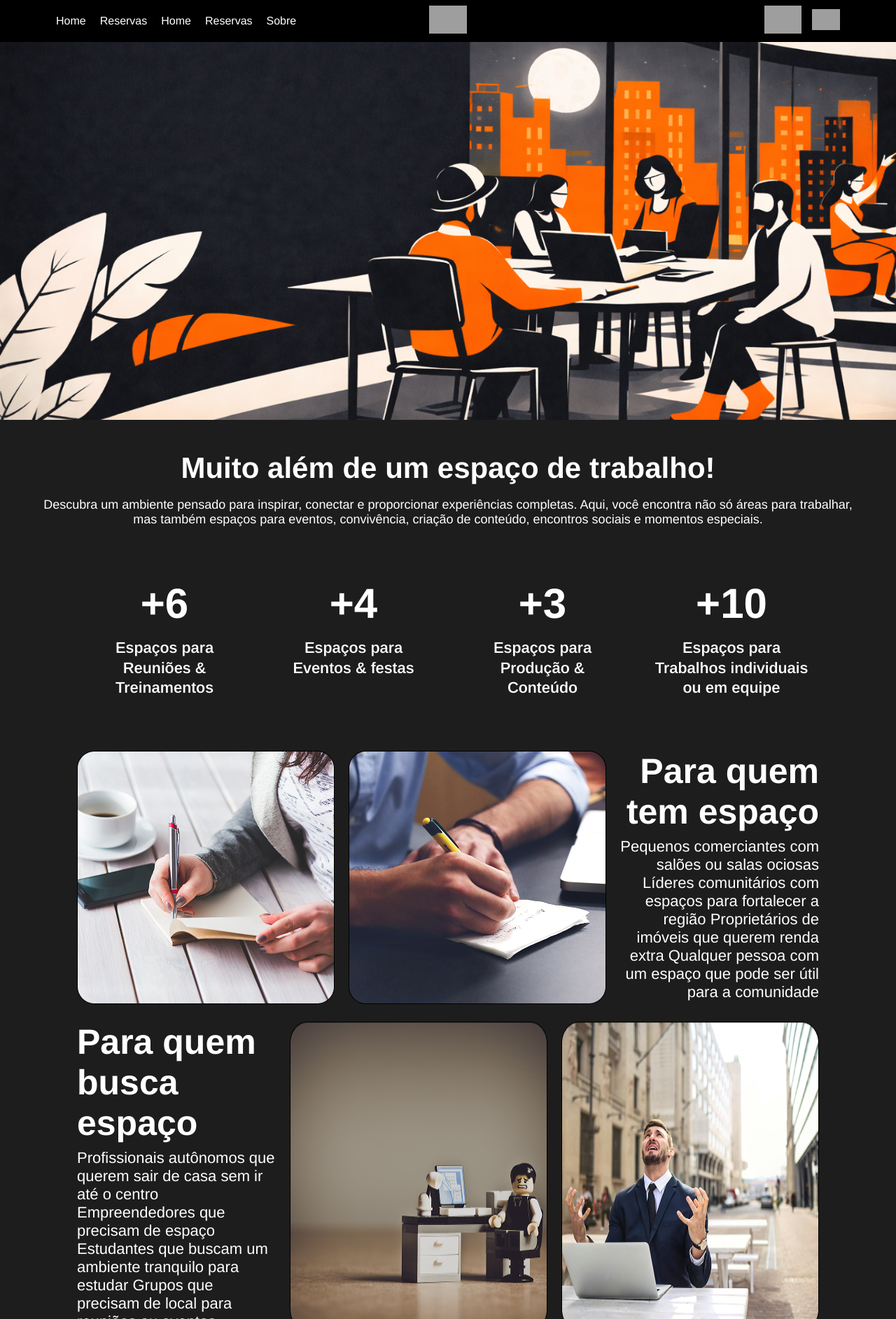
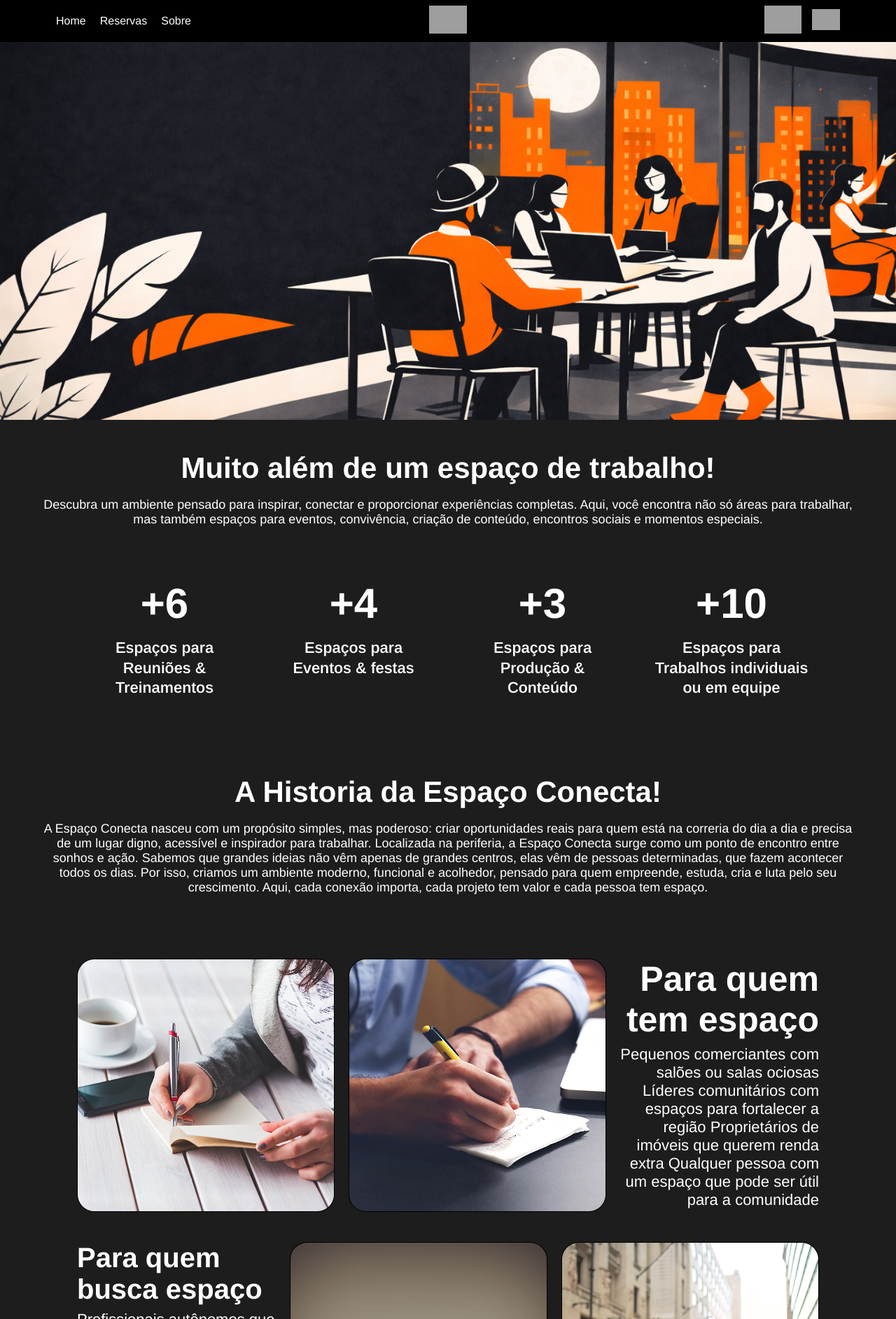
Before and after one commit to PI-SENAC2/Espaco-Conecta, a PHP site: page /sobre.php in a window 1280 px wide. Shown: the top 1885 px of the page at 70% size. Run offline with PHP 8.4, Linux system fonts and the light colour scheme; grey boxes are pictures that could not be loaded.

Commit message:
feat: add section da historia do espaço conecta, arquivo sobre.php.

```diff
--- a/backend/php/includes/navbar.inc.php
+++ b/backend/php/includes/navbar.inc.php
@@ -6,10 +6,6 @@
 
                     <li><a href="./index.php" class="linha">Home</a></li>
                     <li><a href="./reservas.php" class="linha">Reservas</a></li>
-
-                    <li><a href="./INDEX.php" class="linha">Home</a></li>
-                    <li><a href="./reservas.php" class="linha">Reservas</a></li>
-
                     <li><a href="#sobre" class="linha">Sobre</a></li>
                 </ul>
             </div>
--- a/frontend/sobre.php
+++ b/frontend/sobre.php
@@ -53,6 +53,15 @@
 
 </section>
 
+    <section class="if">
+    <div class = "sobre">
+    <h1>A Historia da Espaço Conecta!</h1>
+    <p>A Espaço Conecta nasceu com um propósito simples, mas poderoso: criar oportunidades reais para quem está na correria do dia a dia e precisa de um lugar digno, acessível e inspirador para trabalhar.
+Localizada na periferia, a Espaço Conecta surge como um ponto de encontro entre sonhos e ação. Sabemos que grandes ideias não vêm apenas de grandes centros, elas vêm de pessoas determinadas, que fazem acontecer todos os dias.
+Por isso, criamos um ambiente moderno, funcional e acolhedor, pensado para quem empreende, estuda, cria e luta pelo seu crescimento. Aqui, cada conexão importa, cada projeto tem valor e cada pessoa tem espaço.</p>
+</div>
+</section>
+
 
 
 
@@ -87,9 +96,9 @@
             Empreendedores que precisam de espaço
             Estudantes que buscam um ambiente tranquilo para estudar
             Grupos que precisam de local para reuniões ou eventos</p>
-        </div>
-        <img src="../frontend/assets/img/quem-busca1.png" alt="">
-        <img src="../frontend/assets/img/quem-busca2.png" alt="">
+            </div>
+            <img src="../frontend/assets/img/quem-busca1.png" alt="">
+            <img src="../frontend/assets/img/quem-busca2.png" alt="">
         </div>
 
     </section>
--- a/frontend/src/style/sobre.css
+++ b/frontend/src/style/sobre.css
@@ -421,8 +421,12 @@ header {
 
     display: flex;
     flex-direction: column;
+
+    gap: 18px;
+
     justify-content: center;
     align-items: center;
+    text-align: center;
     margin: 0 auto;   /* centraliza */
     padding: 0 20px;
 }
@@ -437,6 +441,7 @@ header {
 
 .quem-busca{
     display: flex;
+    max-width: 1200px;
     margin: 0px 50px 0px 50px;
 
     gap: 20px;
@@ -462,6 +467,7 @@ header {
     font-size: 22px;
 }
 
+
 .text-2 {
     display: flex;
     flex-direction: column;
@@ -474,7 +480,7 @@ header {
 }
 
 .text-2 h2{
-    font-size: 50px;
+    font-size: 40px;
 }
 
 .text-2 p{
```
